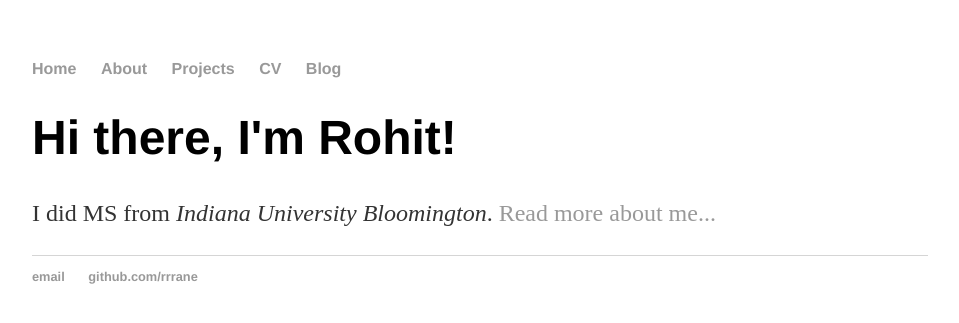
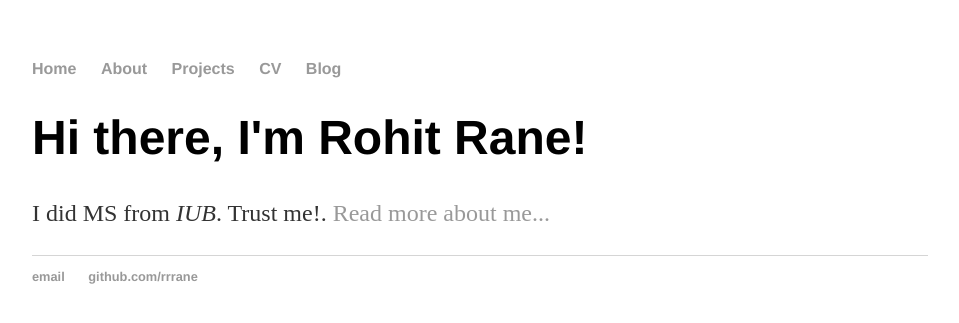
Before and after one commit to rrrane/rrrane.github.io, a Jekyll site: the page built from index.html, in a window 1280 px wide. Shown: the top 323 px of the page, without its empty margins (160-1119 px from the left). Built offline with Jekyll 4.4.1, drawn with Linux system fonts in a browser that asks for light colours.

Commit message:
Update index.html

```diff
--- a/index.html
+++ b/index.html
@@ -1,31 +1,8 @@
-<!DOCTYPE html>
-<html>
-	<head>
-		<title>Rohit Rane</title>
-		<!-- link to main stylesheet -->
-		<link rel="stylesheet" type="text/css" href="/css/main.css">
-	</head>
-	<body>
-		<nav>
-    		<ul>
-        		<li><a href="/">Home</a></li>
-	        	<li><a href="/about">About</a></li>
-            <li><a href="/projects">Projects</a></li>
-        		<li><a href="/cv">CV</a></li>
-        		<li><a href="/blog">Blog</a></li>
-    		</ul>
-		</nav>
-		<div class="container">
-    		<div class="blurb">
-        		<h1>Hi there, I'm Rohit!</h1>
-				<p>I did MS from <em>Indiana University Bloomington</em>. <a href="/about">Read more about me...</a></p>
-    		</div><!-- /.blurb -->
-		</div><!-- /.container -->
-		<footer>
-    		<ul>
-        		<li><a href="mailto:rrane6883@gmail.com">email</a></li>
-        		<li><a href="https://github.com/rrrane">github.com/rrrane</a></li>
-			</ul>
-		</footer>
-	</body>
-</html>
+---
+layout: default
+title: Rohit Rane
+---
+<div class="blurb">
+	<h1>Hi there, I'm Rohit Rane!</h1>
+	<p>I did MS from <em>IUB</em>. Trust me!. <a href="/about">Read more about me...</a></p>
+</div><!-- /.blurb -->
```
